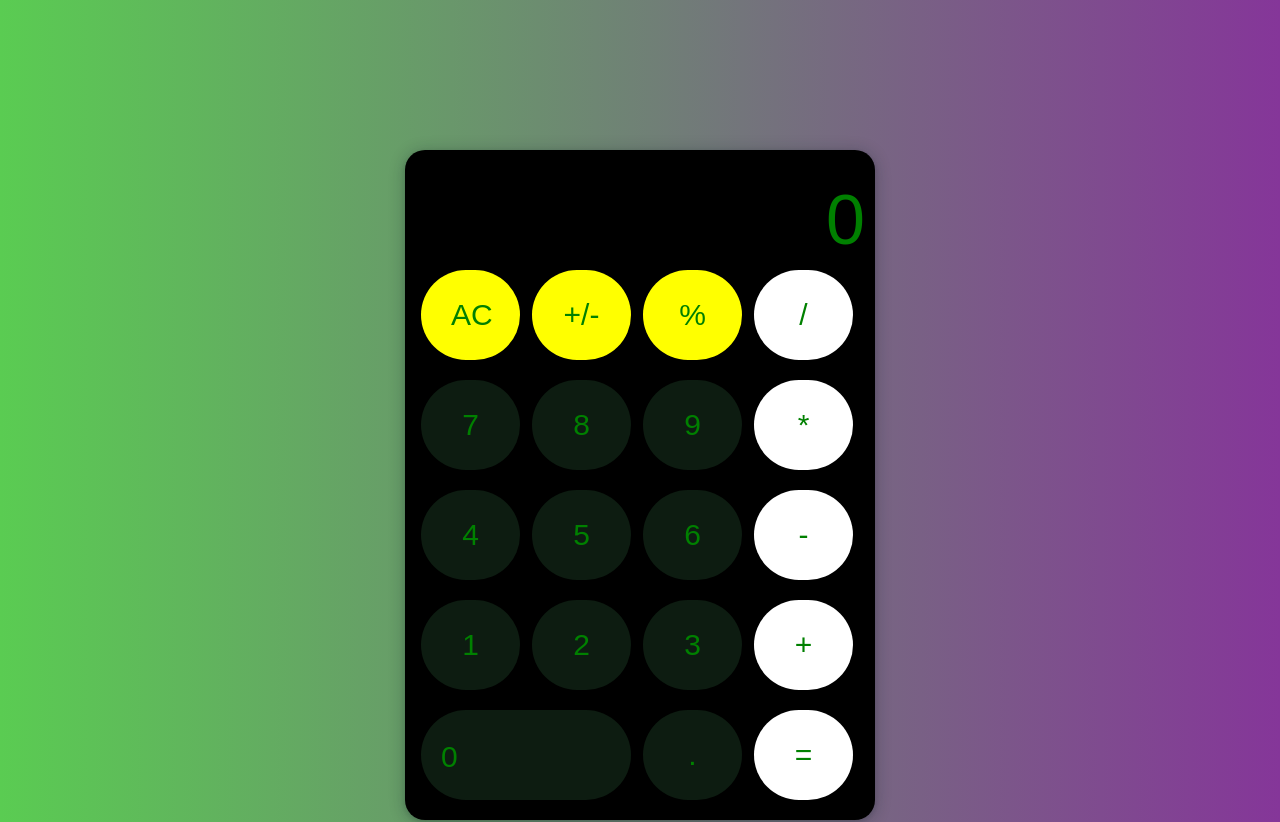
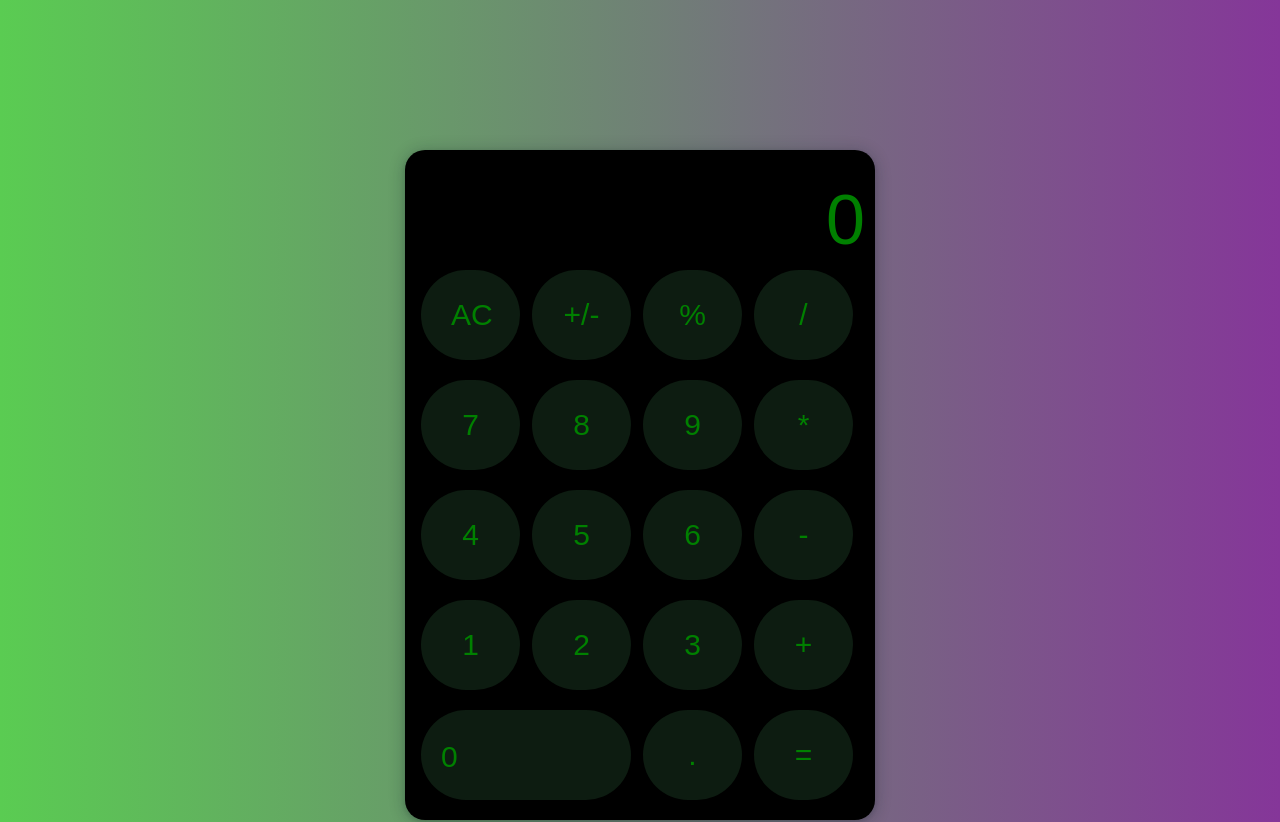
Before and after one commit to kimkiminita/calculate, a plain HTML site: page index.html in a window 1280 px wide. Shown: the top 822 px of the page. Drawn offline with Linux system fonts and the light colour scheme.

Commit message:
index.html

```diff
--- a/index.html
+++ b/index.html
@@ -11,25 +11,25 @@
     <div class="calculator">
       <div class="display">0</div>
       <div class="buttons">
-        <button class="button btn-grey">AC</button>
-        <button class="button btn-grey">+/-</button>
-        <button class="button btn-grey">%</button>
-        <button class="button btn-orange">/</button>
+        <button class="button btn-yellow">AC</button>
+        <button class="button btn-yellow">+/-</button>
+        <button class="button btn-yellow">%</button>
+        <button class="button btn-white">/</button>
         <button class="button">7</button>
         <button class="button">8</button>
         <button class="button">9</button>
-        <button class="button btn-orange">*</button>
+        <button class="button btn-white">*</button>
         <button class="button">4</button>
         <button class="button">5</button>
         <button class="button">6</button>
-        <button class="button btn-orange">-</button>
+        <button class="button btn-white">-</button>
         <button class="button">1</button>
         <button class="button">2</button>
         <button class="button">3</button>
-        <button class="button btn-orange">+</button>
+        <button class="button btn-white">+</button>
         <button class="button zero-btn">0</button>
         <button class="button">.</button>
-        <button class="button btn-orange">=</button>
+        <button class="button btn-white">=</button>
       </div>
     </div>
     <script src="./main.js"></script>
```
